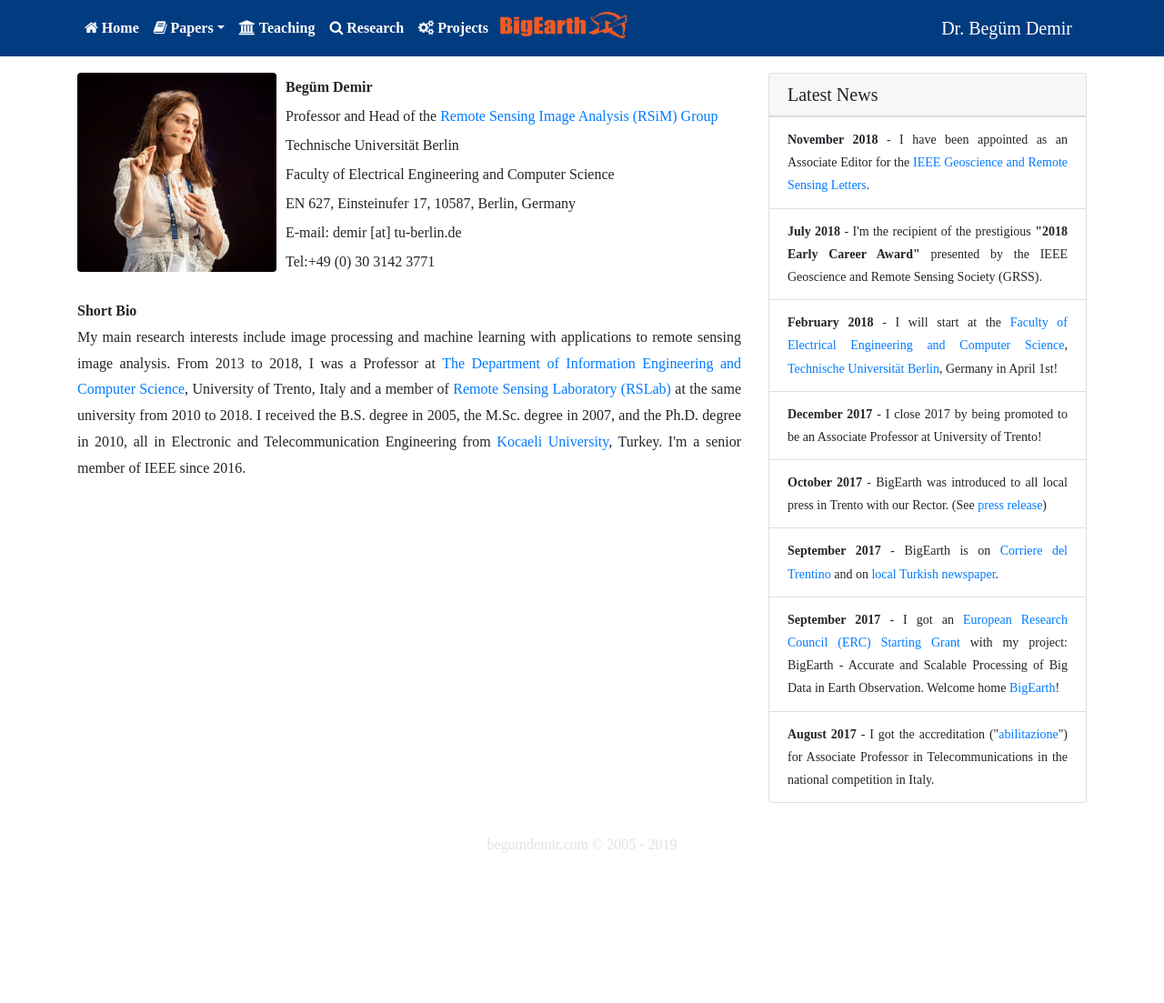
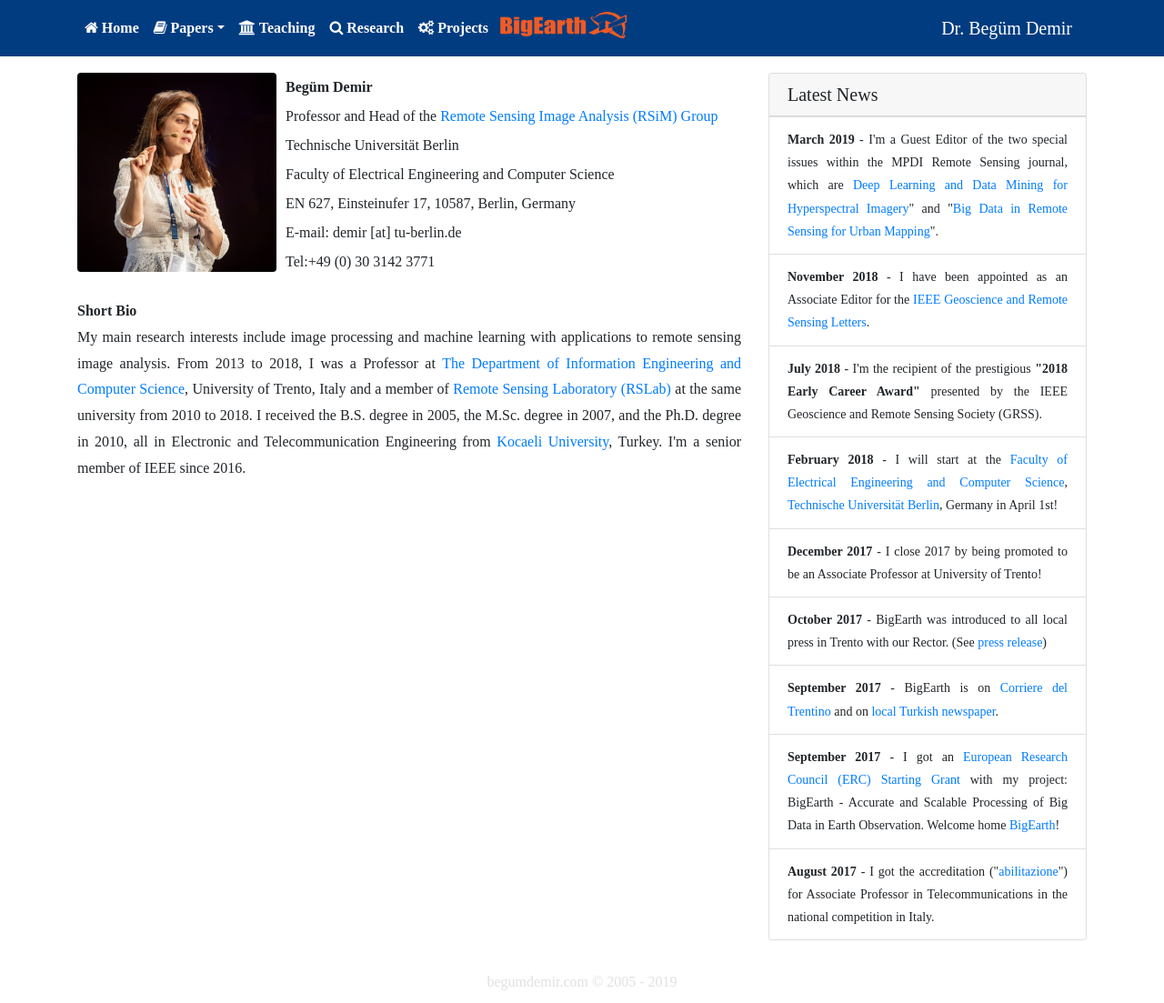
Before and after one commit to zafatar/bd, a Jekyll site: the page built from index.md, in a window 1280 px wide and 1103 px high. Shown: the whole window at 91% size. Built offline with Jekyll 4.4.1, drawn with Linux system fonts in a browser that asks for light colours; nearby versions of some CDN libraries; some web fonts are replaced.

Commit message:
update on the latest news

```diff
--- a/index.md
+++ b/index.md
@@ -39,6 +39,9 @@ From 2013 to 2018, I was a Professor at <a href="http://disi.unitn.it" target="_
 		<!-- List Group -->
 		<ul class="list-group list-group-flush" style="font-size: 14px">
 			<li class="list-group-item text-justify">
+				<b>March 2019</b> - I'm a Guest Editor of the two special issues within the MPDI Remote Sensing journal, which are <a href="https://www.mdpi.com/journal/remotesensing/special_issues/Data_Mining_Hyperspectral" target="_blank">Deep Learning and Data Mining for Hyperspectral Imagery</a>" and "<a href="https://www.mdpi.com/journal/remotesensing/special_issues/BigData_UrbanMapping" target="_blank">Big Data in Remote Sensing for Urban Mapping</a>".
+			</li>
+			<li class="list-group-item text-justify">
 				<b>November 2018</b> - I have been appointed as an Associate Editor for the <a href="http://www.grss-ieee.org/publication-category/grsl/" target="_blank">IEEE Geoscience and Remote Sensing Letters</a>.
 			</li>
 			<li class="list-group-item text-justify">
```
